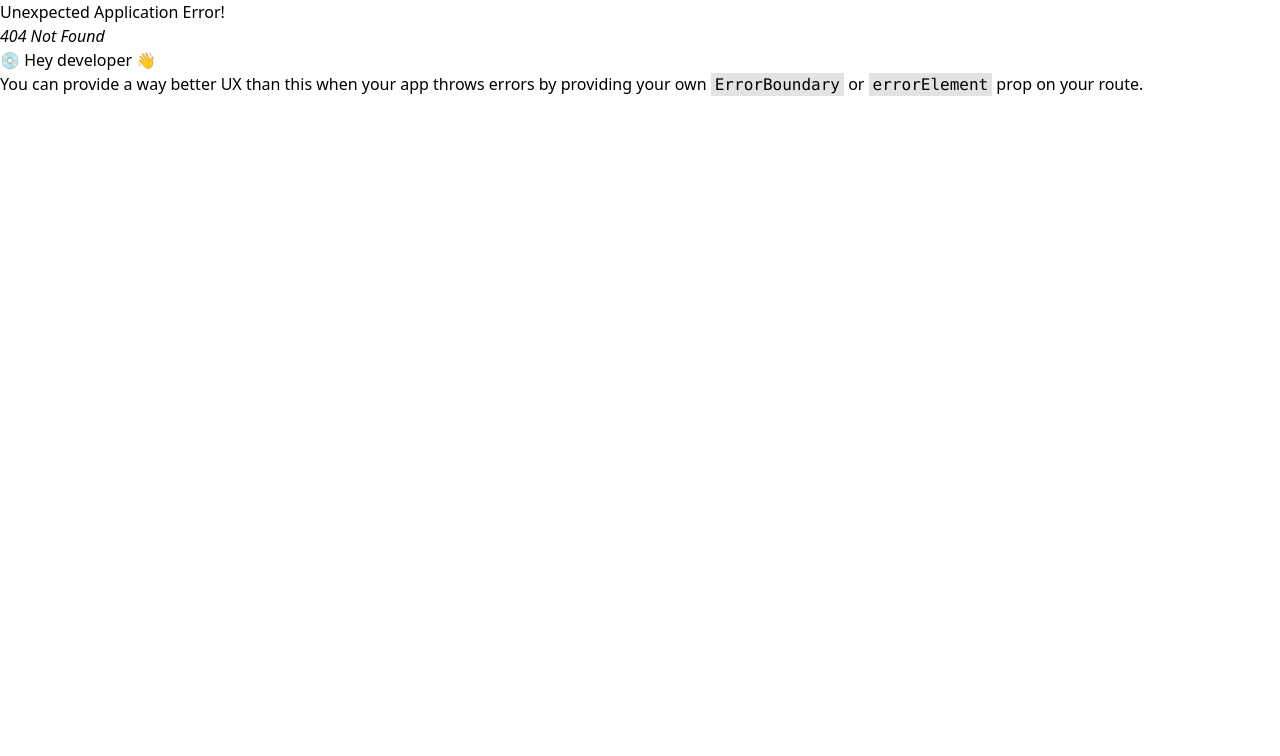
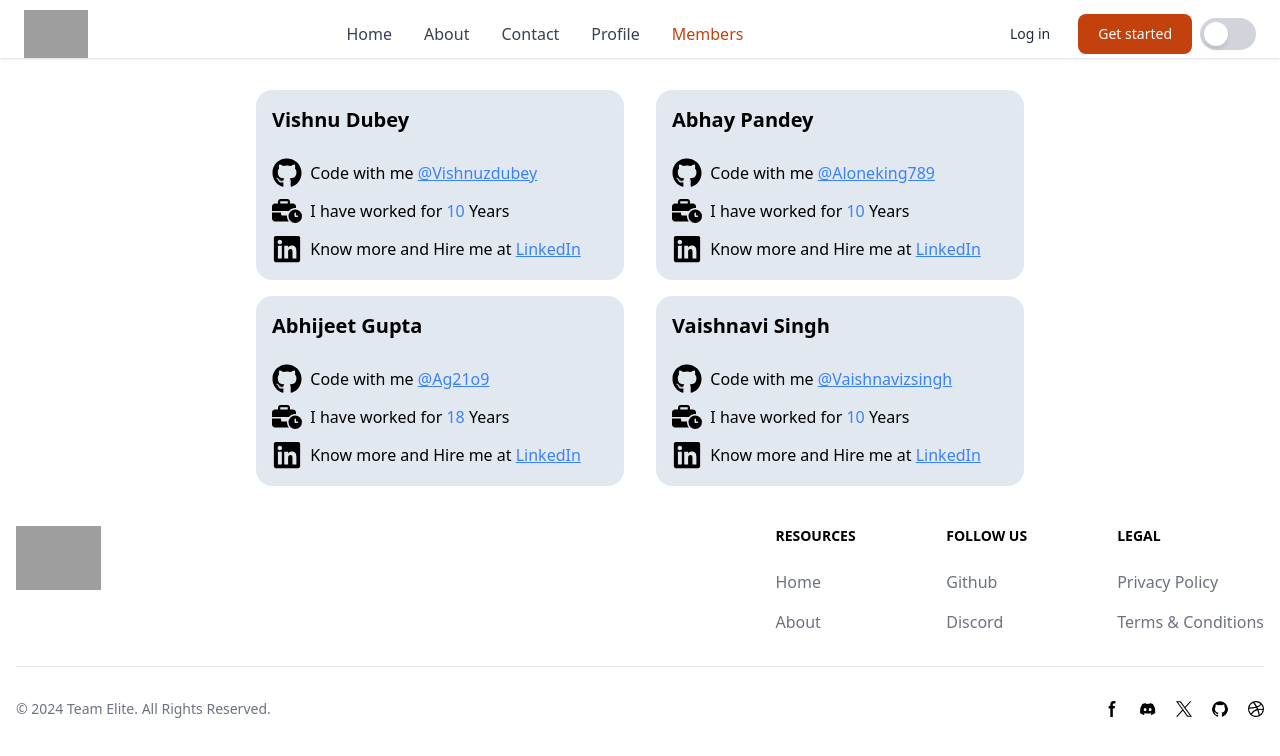
Before and after one commit to Aloneking789/elite, a React (Vite) app: page /members in a window 1280 px wide. Before the commit this address had no page. Shown: the top 756 px of the page. Built offline with nearby package versions, Linux system fonts and the light colour scheme; grey boxes are pictures that could not be loaded.

Commit message:
Added Member Page

```diff
--- a/src/components/Header/Header.jsx
+++ b/src/components/Header/Header.jsx
@@ -1,7 +1,7 @@
 import { Link, NavLink } from 'react-router-dom'
 import DarkModeToggle from '../../DarkModeToggle';
 import { useDarkMode } from '../../DarkModeContext';
-import React, { useState } from 'react';
+import { useState } from 'react';
 
 
 export default function Header() {
@@ -68,6 +68,16 @@
                                     }
                                 >
                                     Profile
+                                </NavLink>
+                            </li>
+                            <li>
+                                <NavLink
+                                    to="/members"
+                                    className={({ isActive }) =>
+                                        `block py-2 pr-4 pl-3 duration-200 ${isActive ? "text-orange-700" : `${darkMode ? " text-white" : "text-gray-700"}`} border-b border-gray-100 hover:bg-gray-50 lg:hover:bg-transparent lg:border-0 hover:text-orange-700 lg:p-0`
+                                    }
+                                >
+                                    Members
                                 </NavLink>
                             </li>
 
--- /dev/null
+++ b/src/components/Members/Members.jsx
@@ -0,0 +1,69 @@
+import { useDarkMode } from "../../DarkModeContext";
+Object.defineProperty(String.prototype, 'capitalize', {
+    value: function() {
+      return this.charAt(0).toUpperCase() + this.slice(1);
+    },
+    enumerable: false
+  });
+const members = [
+    {
+      name: "Vishnu Dubey",
+      logo: "https://avatars.githubusercontent.com/u/113883504?v=4",
+      github: "https://github.com/vishnuzdubey",
+      workExp: 10,
+      linkedin: "#https://www.linkedin.com/in/vishnu-dubey-2423b0254/",
+    },
+    {
+      name: "Abhay Pandey",
+      logo: "https://avatars.githubusercontent.com/u/116704975?v=4",
+      github: "https://github.com/aloneking789",
+      workExp: 10,
+      linkedin: "https://www.linkedin.com/in/abhay-pandey-595818253/",
+    },
+    {
+      name: "Abhijeet Gupta",
+      logo: "https://avatars.githubusercontent.com/u/129390867?v=4",
+      github: "https://github.com/ag21o9",
+      workExp: 18,
+      linkedin: "https://www.linkedin.com/in/abhijeet-gupta-552ba5208/",
+    },
+
+    {
+      name: "Vaishnavi Singh",
+      logo: "https://avatars.githubusercontent.com/u/173715475?v=4",
+      github: "https://github.com/vaishnavizsingh",
+      workExp: 10,
+      linkedin: "https://www.linkedin.com/in/vaishnavi-singh-33a5b2271/",
+    },
+  ];
+
+
+export default function Members(){
+    const { darkMode } = useDarkMode()
+    return (
+        <><br />
+            <div className="grid grid-cols-2 grid-rows-2 mx-60">
+                {members.map((member,index) => (
+                    <div key={index} className={`${darkMode ? "bg-slate-700" : "bg-slate-200"} rounded-2xl p-4 mx-4 my-2 `}>
+                        <h1 className="font-bold text-xl">{member.name}</h1><br />
+                        {/* github icon */}
+                        <div className="flex items-center">
+                            <svg xmlns="http://www.w3.org/2000/svg" viewBox="0 0 496 512" width="30px" height="30px"><path className={darkMode && "fill-slate-200"} d="M165.9 397.4c0 2-2.3 3.6-5.2 3.6-3.3 .3-5.6-1.3-5.6-3.6 0-2 2.3-3.6 5.2-3.6 3-.3 5.6 1.3 5.6 3.6zm-31.1-4.5c-.7 2 1.3 4.3 4.3 4.9 2.6 1 5.6 0 6.2-2s-1.3-4.3-4.3-5.2c-2.6-.7-5.5 .3-6.2 2.3zm44.2-1.7c-2.9 .7-4.9 2.6-4.6 4.9 .3 2 2.9 3.3 5.9 2.6 2.9-.7 4.9-2.6 4.6-4.6-.3-1.9-3-3.2-5.9-2.9zM244.8 8C106.1 8 0 113.3 0 252c0 110.9 69.8 205.8 169.5 239.2 12.8 2.3 17.3-5.6 17.3-12.1 0-6.2-.3-40.4-.3-61.4 0 0-70 15-84.7-29.8 0 0-11.4-29.1-27.8-36.6 0 0-22.9-15.7 1.6-15.4 0 0 24.9 2 38.6 25.8 21.9 38.6 58.6 27.5 72.9 20.9 2.3-16 8.8-27.1 16-33.7-55.9-6.2-112.3-14.3-112.3-110.5 0-27.5 7.6-41.3 23.6-58.9-2.6-6.5-11.1-33.3 2.6-67.9 20.9-6.5 69 27 69 27 20-5.6 41.5-8.5 62.8-8.5s42.8 2.9 62.8 8.5c0 0 48.1-33.6 69-27 13.7 34.7 5.2 61.4 2.6 67.9 16 17.7 25.8 31.5 25.8 58.9 0 96.5-58.9 104.2-114.8 110.5 9.2 7.9 17 22.9 17 46.4 0 33.7-.3 75.4-.3 83.6 0 6.5 4.6 14.4 17.3 12.1C428.2 457.8 496 362.9 496 252 496 113.3 383.5 8 244.8 8zM97.2 352.9c-1.3 1-1 3.3 .7 5.2 1.6 1.6 3.9 2.3 5.2 1 1.3-1 1-3.3-.7-5.2-1.6-1.6-3.9-2.3-5.2-1zm-10.8-8.1c-.7 1.3 .3 2.9 2.3 3.9 1.6 1 3.6 .7 4.3-.7 .7-1.3-.3-2.9-2.3-3.9-2-.6-3.6-.3-4.3 .7zm32.4 35.6c-1.6 1.3-1 4.3 1.3 6.2 2.3 2.3 5.2 2.6 6.5 1 1.3-1.3 .7-4.3-1.3-6.2-2.2-2.3-5.2-2.6-6.5-1zm-11.4-14.7c-1.6 1-1.6 3.6 0 5.9 1.6 2.3 4.3 3.3 5.6 2.3 1.6-1.3 1.6-3.9 0-6.2-1.4-2.3-4-3.3-5.6-2z"/></svg>
+                            <div> &nbsp; Code with me <a href={member.github} className="text-blue-500 underline">@{member.github.split('/')[3].capitalize()}</a></div>
+                        </div><div className="h-2"/>
+                        {/* Work Exp */}
+                        <div className="flex items-center">
+                            <svg xmlns="http://www.w3.org/2000/svg" viewBox="0 0 640 512" width="30px" height="30px"><path className={darkMode && "fill-slate-200"} d="M184 48l144 0c4.4 0 8 3.6 8 8l0 40L176 96l0-40c0-4.4 3.6-8 8-8zm-56 8l0 40L64 96C28.7 96 0 124.7 0 160l0 96 192 0 160 0 8.2 0c32.3-39.1 81.1-64 135.8-64c5.4 0 10.7 .2 16 .7l0-32.7c0-35.3-28.7-64-64-64l-64 0 0-40c0-30.9-25.1-56-56-56L184 0c-30.9 0-56 25.1-56 56zM320 352l-96 0c-17.7 0-32-14.3-32-32l0-32L0 288 0 416c0 35.3 28.7 64 64 64l296.2 0C335.1 449.6 320 410.5 320 368c0-5.4 .2-10.7 .7-16l-.7 0zm320 16a144 144 0 1 0 -288 0 144 144 0 1 0 288 0zM496 288c8.8 0 16 7.2 16 16l0 48 32 0c8.8 0 16 7.2 16 16s-7.2 16-16 16l-48 0c-8.8 0-16-7.2-16-16l0-64c0-8.8 7.2-16 16-16z"/></svg>
+                            <div>&nbsp; I have worked for <span className="text-blue-500">{member.workExp}</span> Years</div>
+                        </div><div className="h-2"/>
+                        {/* LinkedIn */}
+                        <div className="flex items-center">
+                            <svg xmlns="http://www.w3.org/2000/svg" viewBox="0 0 448 512" width="30px" height="30px"><path className={darkMode && "fill-slate-200"} d="M416 32H31.9C14.3 32 0 46.5 0 64.3v383.4C0 465.5 14.3 480 31.9 480H416c17.6 0 32-14.5 32-32.3V64.3c0-17.8-14.4-32.3-32-32.3zM135.4 416H69V202.2h66.5V416zm-33.2-243c-21.3 0-38.5-17.3-38.5-38.5S80.9 96 102.2 96c21.2 0 38.5 17.3 38.5 38.5 0 21.3-17.2 38.5-38.5 38.5zm282.1 243h-66.4V312c0-24.8-.5-56.7-34.5-56.7-34.6 0-39.9 27-39.9 54.9V416h-66.4V202.2h63.7v29.2h.9c8.9-16.8 30.6-34.5 62.9-34.5 67.2 0 79.7 44.3 79.7 101.9V416z"/></svg>
+                            <div>&nbsp; Know more and Hire me at <a href={member.linkedin} className="text-blue-500 underline">LinkedIn</a></div>
+                        </div>
+                    </div>
+                ))}
+            </div>
+        </>
+    )
+}
--- a/src/main.jsx
+++ b/src/main.jsx
@@ -13,6 +13,7 @@
 import Contact from "./components/Contact/Contact.jsx";
 import User from "./components/User/User.jsx";
 import Github from "./components/Github/Github.jsx";
+import Members from "./components/Members/Members.jsx";
 import { DarkModeProvider } from "./DarkModeContext.jsx";
 
 // const router = createBrowserRouter([
@@ -44,6 +45,7 @@
       <Route path="contact" element={<Contact />} />
       <Route path="user/:userid" element={<User />} />
       <Route path="github" element={<Github />} />
+      <Route path="members" element={<Members />} />
     </Route>
   )
 );
```
